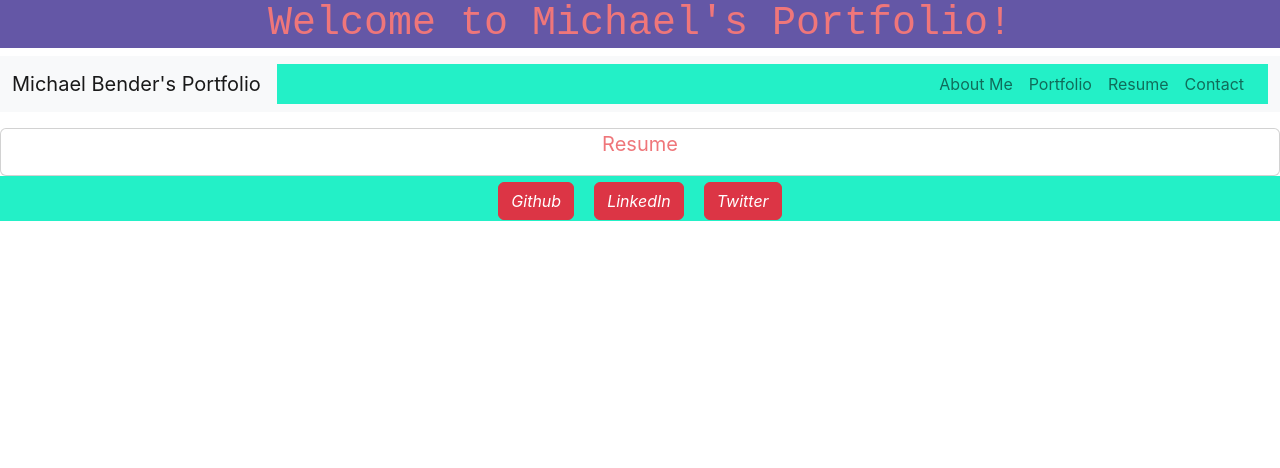
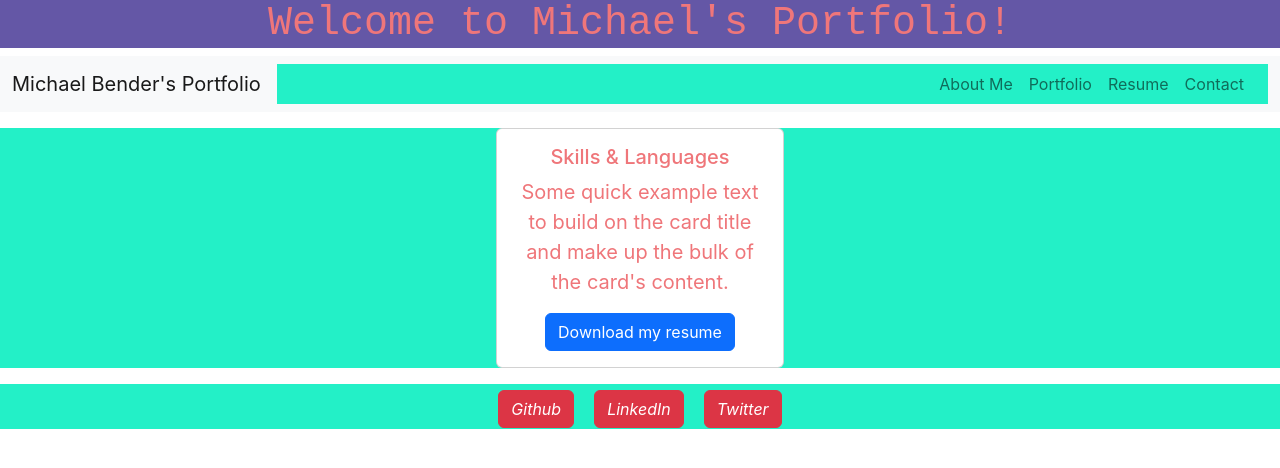
Before and after one commit to PintoDrop/portreact, a React (Create React App) app: page /resume in a window 1280 px wide. Shown: the top 468 px of the page. Built offline with nearby package versions, Linux system fonts and the light colour scheme.

Commit message:
making resume page

```diff
--- a/src/App.css
+++ b/src/App.css
@@ -98,6 +98,9 @@ Header {
   color: #ef767a;
   font-size: 20px;
   text-align: center;
+  float:center;
+  margin:auto;
+   display: flex;
 }
 
 .project {
@@ -112,7 +115,7 @@ Header {
    margin: 1px;
 }
 
-/* links for footer */
+
 .link-item {
   color: #ef767a;
   display: inline;
--- a/src/Pages/Resume.js
+++ b/src/Pages/Resume.js
@@ -1,20 +1,27 @@
 import React from "react";
+import Button from "react-bootstrap/Button";
+import Card from "react-bootstrap/Card";
+
+
 
 function Resume() {
   return (
-  <section className="card resume">
-
-       <p>
-       Resume
-       </p>
-
-  </section>
-
-
-  )
-
-
-
+    <div className="cards resume flex col-auto mb-3 ">
+      <Card style={{ width: "18rem" }} className="resume">
+        {/* <Card.Img variant="top" src="holder.js/100px180" /> */}
+        <Card.Body>
+          <Card.Title>Skills & Languages</Card.Title>
+          <Card.Text>
+            Some quick example text to build on the card title and make up the
+            bulk of the card's content.
+          </Card.Text>
+          <a href="https://my.indeed.com/p/michaelb-140gjwd">
+            <Button variant="primary">Download my resume</Button>
+          </a>
+        </Card.Body>
+      </Card>
+    </div>
+  );
 }
 
 export default Resume;
```
Also changed, not shown: src/Pages/Contact.js (+33 -3 lines).
